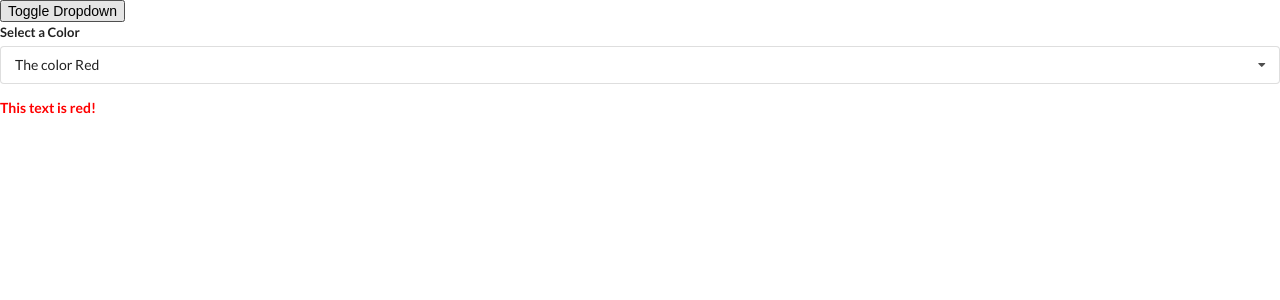
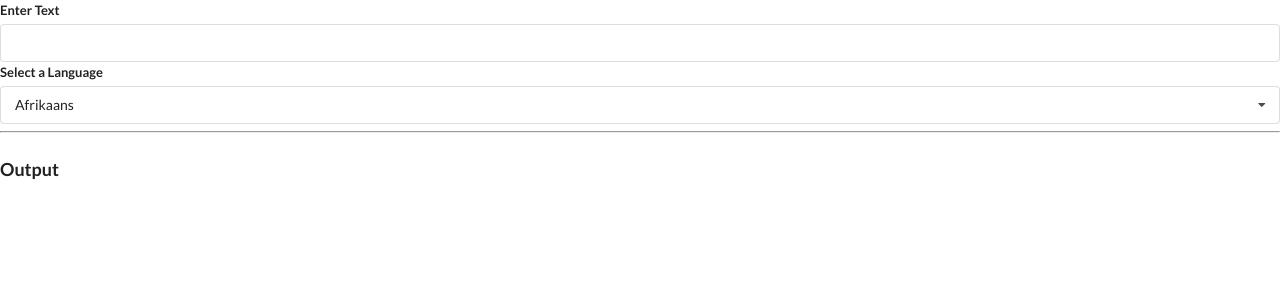
Before and after one commit to gustafsilva/course-modern-react-with-redux, a React (Create React App) app in the folder widgets/: page / in a window 1280 px wide. Shown: the top 300 px of the page. Built offline with nearby package versions, Linux system fonts and the light colour scheme.

Commit message:
Created Translate widget that translates a text using the Google Translation API on the Widgtes App.

```diff
--- a/widgets/src/App.js
+++ b/widgets/src/App.js
@@ -2,9 +2,10 @@
 
 //import Accordion from "./components/Accordion";
 //import Search from "./components/Search";
-import Dropdown from "./components/Dropdown";
+// import Dropdown from "./components/Dropdown";
+import Translate from "./components/Translate";
 
-
+/*
 const items = [
     {
         title: 'What is React?',
@@ -33,21 +34,13 @@
         value: 'blue',
     },
 ]
+ */
 
 function App() {
-    const [selected, setSelected] = useState(options[0]);
-    const [showDropdown, setShowDropdown] = useState(true);
 
     return (
         <div>
-            <button onClick={() => setShowDropdown(!showDropdown)}>Toggle Dropdown</button>
-            { showDropdown && (
-                <Dropdown
-                    selected={selected}
-                    onSelectedChange={setSelected}
-                    options={options}
-                />
-            )}
+            <Translate />
         </div>
     );
 }
--- /dev/null
+++ b/widgets/src/components/Convert.js
@@ -0,0 +1,42 @@
+import React, { useState, useEffect } from 'react';
+import PropTypes from "prop-types";
+import axios from "axios";
+
+const KEY = 'AIzaSyCHUCmpR7cT_yDFHC98CZJy2LTms-IwDlM';
+
+function Convert({ language, text }) {
+    const [translated, setTranslated] = useState('');
+
+    useEffect(() => {
+        const doTranslation = async () => {
+            const { data } = await axios.post('https://translation.googleapis.com/language/translate/v2', {}, {
+                params: {
+                    q: text,
+                    target: language,
+                    key: KEY,
+                },
+            });
+
+            setTranslated(data.data.translations[0].translatedText);
+        }
+
+        const timoutId = setTimeout(() => {
+            if (text) {
+                doTranslation()
+            }
+        }, 200);
+
+        return () => {
+            clearTimeout(timoutId);
+        };
+    }, [language, text])
+
+
+    return (
+        <div>
+            <h1 className="ui header">{translated}</h1>
+        </div>
+    );
+}
+
+export default Convert;
--- a/widgets/src/components/Dropdown.js
+++ b/widgets/src/components/Dropdown.js
@@ -1,7 +1,14 @@
 import React, { useState, useEffect, useRef } from "react";
 import PropTypes from "prop-types";
 
-function Dropdown({ selected, onSelectedChange ,options }) {
+function Dropdown(props) {
+    const {
+        selected,
+        onSelectedChange,
+        options,
+        label,
+        showResult,
+    } = props;
     const [open, setOpen] = useState(false);
     const ref = useRef();
 
@@ -36,7 +43,7 @@
     return (
         <div className="ui form" ref={ref}>
             <div className="field">
-                <label htmlFor="color" className="label">Select a Color</label>
+                <label htmlFor="color" className="label">{label}</label>
                 <div
                     className={`ui selection dropdown ${open? 'visible active' : ''}`}
                     onClick={() => setOpen(!open)}
@@ -48,9 +55,11 @@
                     </div>
                 </div>
             </div>
-            <div>
-                <b style={{ 'color': selected.value }}>This text is {selected.value}!</b>
-            </div>
+            {showResult && (
+                <div>
+                    <b style={{ 'color': selected.value }}>This text is {selected.value}!</b>
+                </div>
+            )}
         </div>
     );
 }
@@ -59,6 +68,13 @@
     selected: PropTypes.object.isRequired,
     onSelectedChange: PropTypes.func.isRequired,
     options: PropTypes.array.isRequired,
+    label: PropTypes.string,
+    showResult: PropTypes.bool,
+};
+
+Dropdown.defaultProps = {
+    label: 'Select a Color',
+    showResult: false,
 };
 
 export default Dropdown;
--- /dev/null
+++ b/widgets/src/components/Translate.js
@@ -0,0 +1,54 @@
+import React, { useState } from "react";
+
+import Dropdown from "./Dropdown";
+import Convert from "./Convert";
+
+const options = [
+    {
+        label: 'Afrikaans',
+        value: 'af',
+    },
+    {
+        label: 'Arabic',
+        value: 'ar',
+    },
+    {
+        label: 'Hindi',
+        value: 'hi',
+    },
+]
+
+function Translate() {
+    const [select, setSelect] = useState(options[0]);
+    const [text, setText] = useState('');
+
+    return (
+      <div>
+          <div className="ui form">
+              <div className="field">
+                  <label htmlFor="text">Enter Text</label>
+                  <input
+                      type="text"
+                      value={text}
+                      onChange={event => setText(event.target.value)}
+                      name="text"
+                  />
+              </div>
+          </div>
+          <Dropdown
+              label="Select a Language"
+              options={options}
+              onSelectedChange={setSelect}
+              selected={select}
+          />
+          <hr />
+          <h3 className="ui header">Output</h3>
+          <Convert
+            language={select.value}
+            text={text}
+          />
+      </div>
+    );
+}
+
+export default Translate;
```
